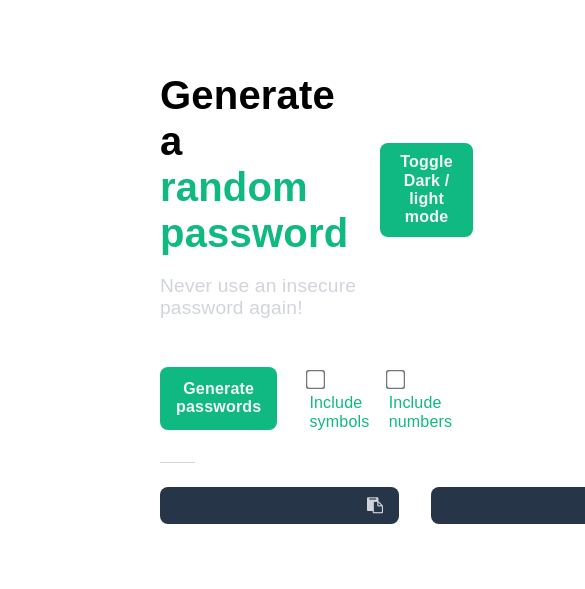
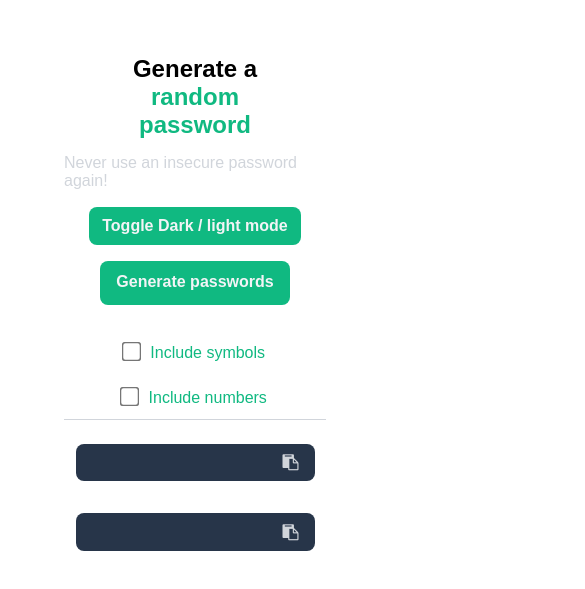
Before and after one commit to b-l-u-e/password-generator, a website built with Vite: page index.html in a window 390 px wide. Shown: the part 115-704 px from the top of the page, 585 px wide, since content can reach past the window. Built offline with nearby package versions, Linux system fonts and the light colour scheme.

Commit message:
updated styles to be  mobile friendly

```diff
--- a/index.css
+++ b/index.css
@@ -1,4 +1,3 @@
-
 body {
   transition: background-color 0.5s ease;
   font-family: Arial, Helvetica, sans-serif;
@@ -6,12 +5,15 @@ body {
   padding: 0;
   box-sizing: border-box;
   min-width: 320px;
-  min-height: 100vh;
   font-size: 16px;
+  display: flex;
+  justify-content: center;
+  align-items: center;
+  height: 100vh;
 }
 
 .light-mode {
-    background-color: #D1FAE5;
+  background-color: #d1fae5;
   color: #1f2937;
 }
 
@@ -21,23 +23,20 @@ body {
 }
 
 #toggleButton {
-    padding: 10px 20px;
+  padding: 0.6rem 0.8rem;
   cursor: pointer;
-    /* color: #f3f4f6; */
 }
 
 .headline {
   display: flex;
   align-items: center;
   /* gap: 4rem; */
-
 }
 
 h1 {
-  font-size: 2.5rem;
+  font-size: 1.8rem;
   margin-bottom: 0;
-  max-width: 60%;
-  margin-right: 2rem;
+  max-width: 70%;
   letter-spacing: 0.2;
   transition: color 0.5s ease;
 }
@@ -58,7 +57,7 @@ hr {
   border: none;
   height: 1px;
   background-color: #d1d5db;
-  width: 50%;
+  width: 100%;
   margin-left: 0;
 }
 
@@ -91,7 +90,7 @@ input {
 .container {
   margin: 5rem;
   padding: 5rem;
-  max-width: 80%;
+  max-width: 800px;
 }
 
 .input {
@@ -214,7 +213,6 @@ input {
   gap: 1rem;
   align-items: center;
   color: #f3f4f6;
-
 }
 
 label {
@@ -222,10 +220,81 @@ label {
   font-weight: normal;
   margin-right: 0.2rem;
   color: #10b981;
-
 }
 
-input[type='checkbox'] {
+input[type="checkbox"] {
   transform: scale(1.5);
   margin-right: 0.5rem;
 }
+
+@media screen and (max-width: 768px) {
+  .container {
+    margin: 2rem;
+    padding: 2rem;
+  }
+
+  .headline {
+    flex-direction: column;
+    align-items: center;
+    justify-content: center;
+    gap: 1rem;
+  }
+
+  .header-section {
+    display: flex;
+    flex-direction: column;
+    align-items: center;
+    /* gap: 1rem; */
+  }
+
+  .generator {
+    margin: 0;
+    padding: 0;
+  }
+
+  h1 {
+    font-size: 1.5rem;
+    text-align: center;
+  }
+
+  h3 {
+    font-size: 1rem;
+    margin-bottom: 0.01rem;
+  }
+
+  hr {
+    width: 100%;
+  }
+
+  .input-section {
+    flex-direction: column;
+    align-items: center;
+    gap: 1rem;
+  }
+
+  .notification {
+    width: 100%;
+  }
+
+  .generator {
+    flex-direction: column;
+    gap: 1rem;
+  }
+
+  .toggle-section {
+    flex-direction: column;
+    align-items: center;
+    justify-content: center;
+    /* gap: 1rem; */
+  }
+
+  .toggle-section label {
+    margin: 0;
+  }
+
+  #toggleButton {
+    margin: 0;
+
+
+  }
+}
--- a/index.html
+++ b/index.html
@@ -1,3 +1,5 @@
+<!DOCTYPE html>
+
 <html>
   <head>
     <meta charset="utf-8" />
@@ -25,7 +27,7 @@
       </div>
 
       <div class="headline">
-        <div>
+        <div class="header-section">
           <h1>Generate a <span>random password</span></h1>
           <h3>Never use an insecure password again!</h3>
         </div>
```
Lines whose indentation alone changed are shown as unchanged.
